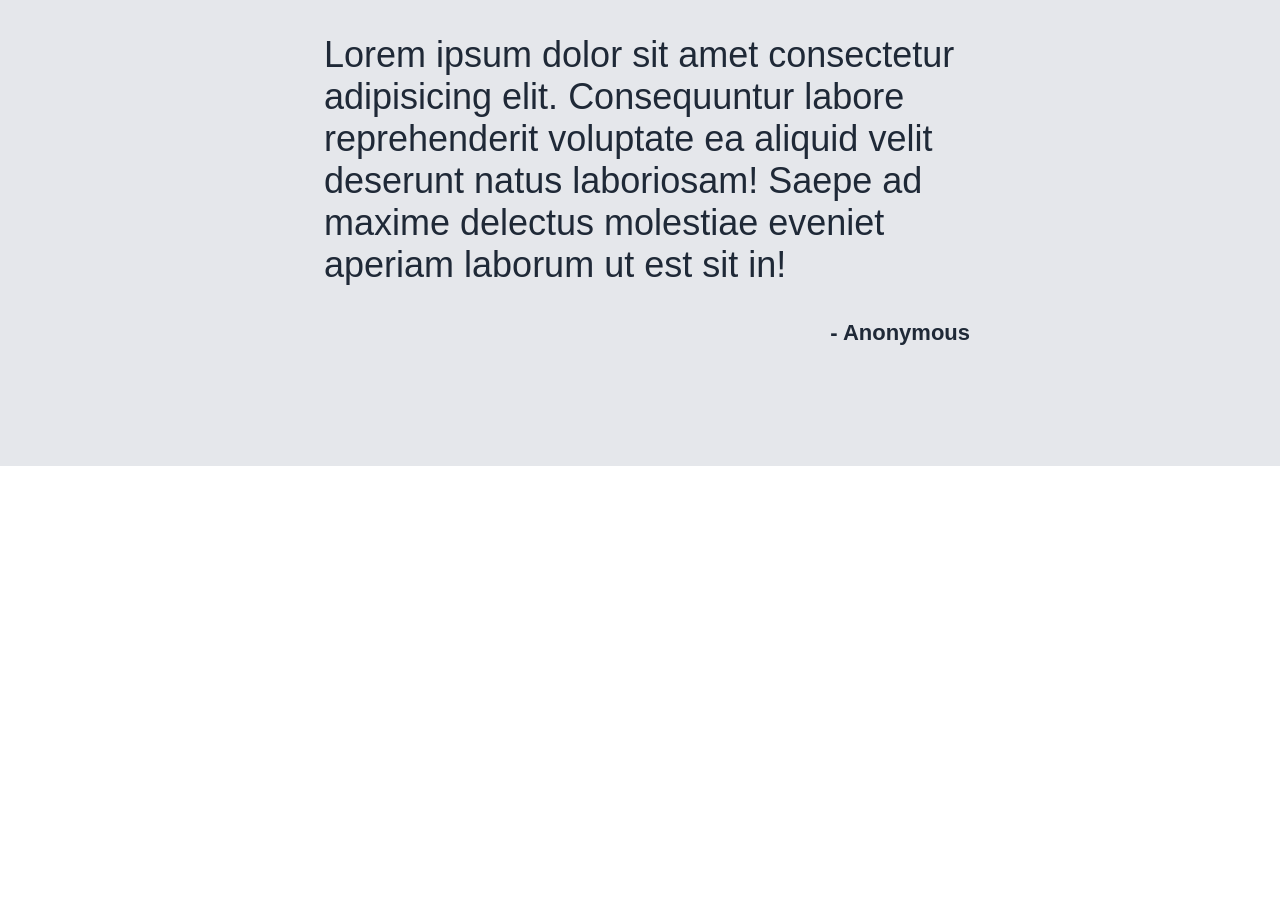
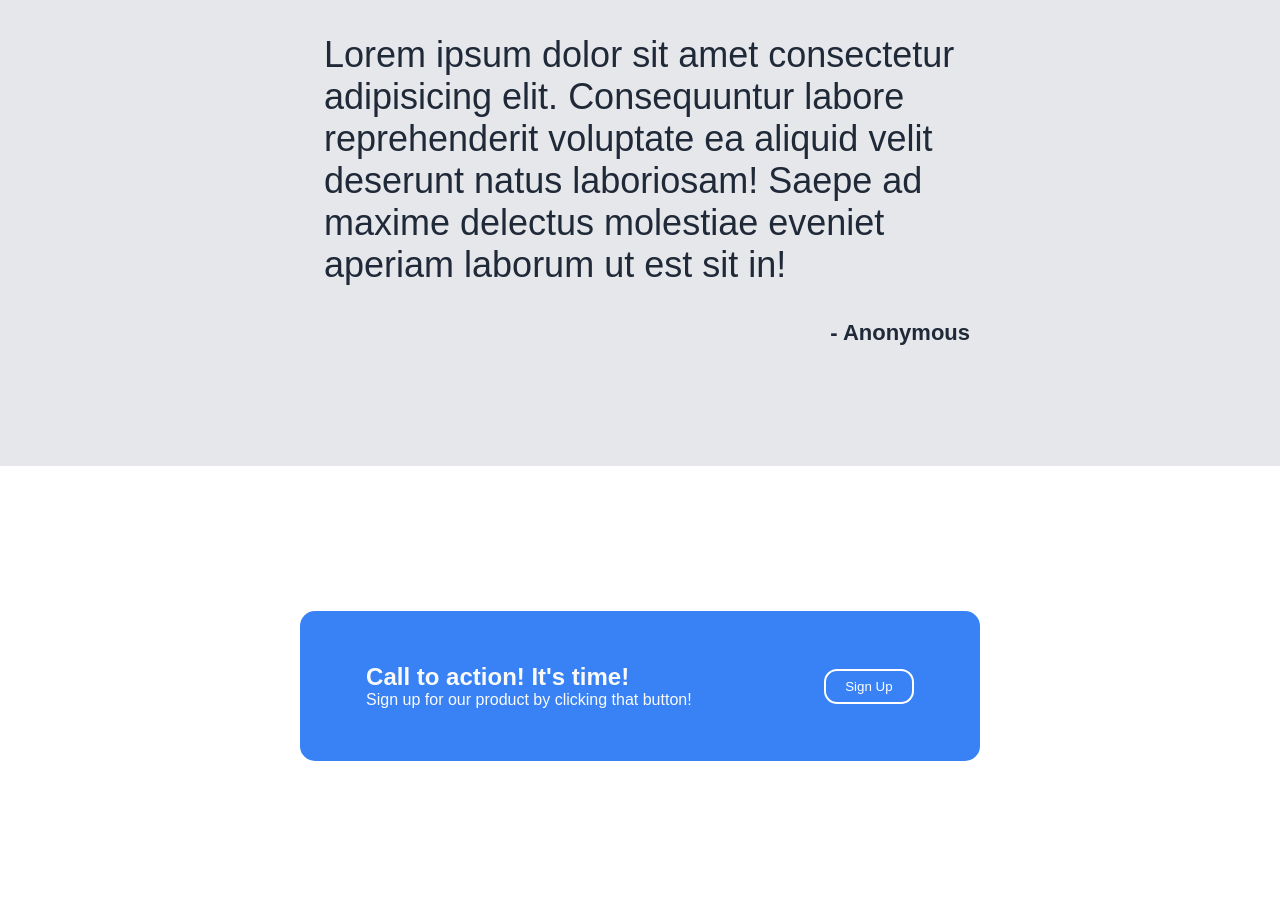
Before and after one commit to JohnPFourchy/landingpage, a plain HTML site: page index.html in a window 1280 px wide. Shown: the part 1017-1923 px from the top of the page. Before the commit the page ends 1483 px from the top, so only its background shows below. Drawn offline with Linux system fonts and the light colour scheme.

Commit message:
Add call to action section html and css

```diff
--- a/index.html
+++ b/index.html
@@ -51,5 +51,14 @@
             <p class="quote">Lorem ipsum dolor sit amet consectetur adipisicing elit. Consequuntur labore reprehenderit voluptate ea aliquid velit deserunt natus laboriosam! Saepe ad maxime delectus molestiae eveniet aperiam laborum ut est sit in!</p>
             <p class="author">- Anonymous</p>
         </div>
+        <div class="section-four">
+            <div class="call-to-action">
+                <div class="vertical">
+                    <p class="main-text">Call to action! It's time!</p>
+                    <p class="sub-text">Sign up for our product by clicking that button!</p>
+                </div>
+                <button class="sign-up">Sign Up</button>
+            </div>
+        </div>
     </body>
 </html>
--- a/styles/style.css
+++ b/styles/style.css
@@ -138,3 +138,41 @@ p {
     text-align: end;
     padding: 10px;
 }
+
+.section-four {
+    padding: 145px 300px;
+    font-family: "extra bold", sans-serif;
+}
+
+.call-to-action {
+    display: flex;
+    height: 150px;
+    background-color: #3882F6;
+    border-radius: 15px;
+    justify-content: space-around;
+    align-items: center;
+}
+
+.vertical {
+    display: flex;
+    flex-direction: column;
+    justify-content: center;
+}
+
+.main-text, .sub-text {
+    color: #F9FAF8;
+}
+
+.main-text {
+    font-size: 24px;
+    font-weight: bold;
+}
+
+.sign-up {
+    color: white;
+    border: 2px solid white;
+    background-color: #3882F6;
+    border-radius: 13px;
+    height: 35px;
+    width: 90px;
+}
```
